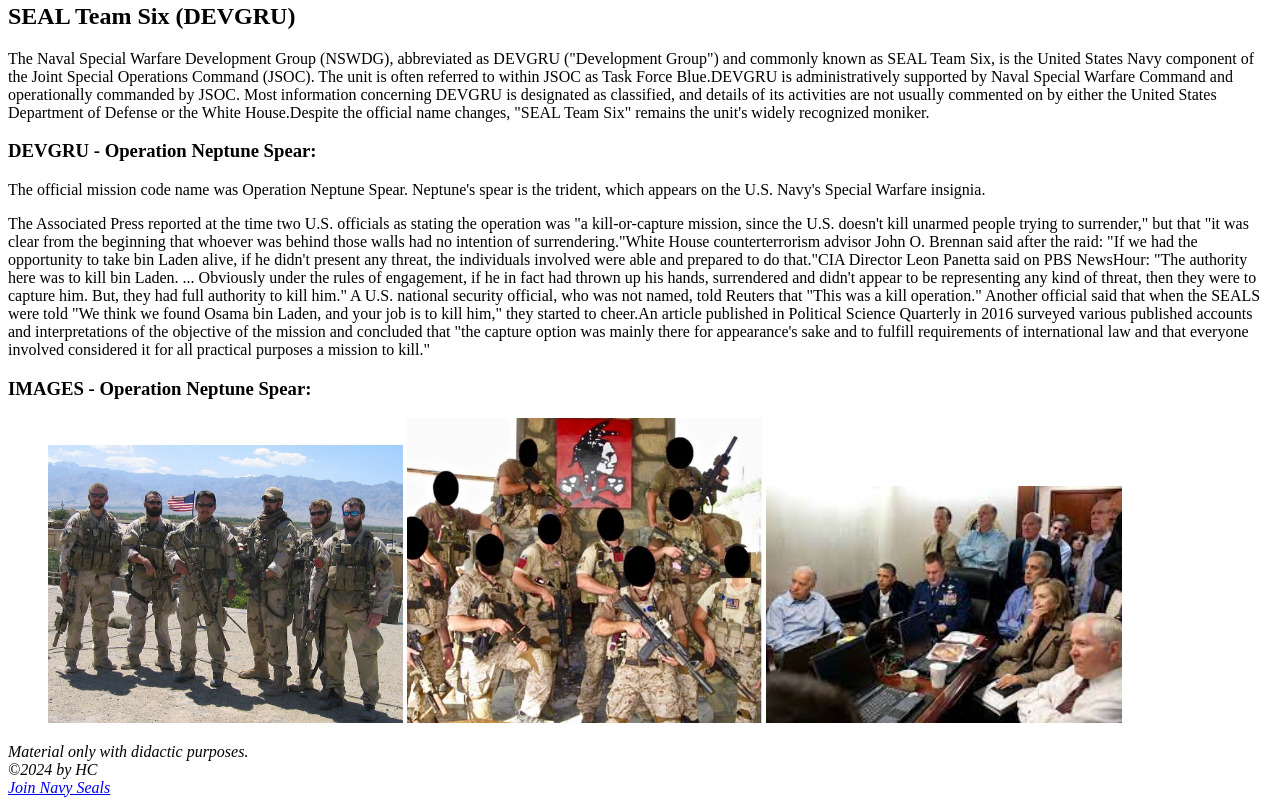
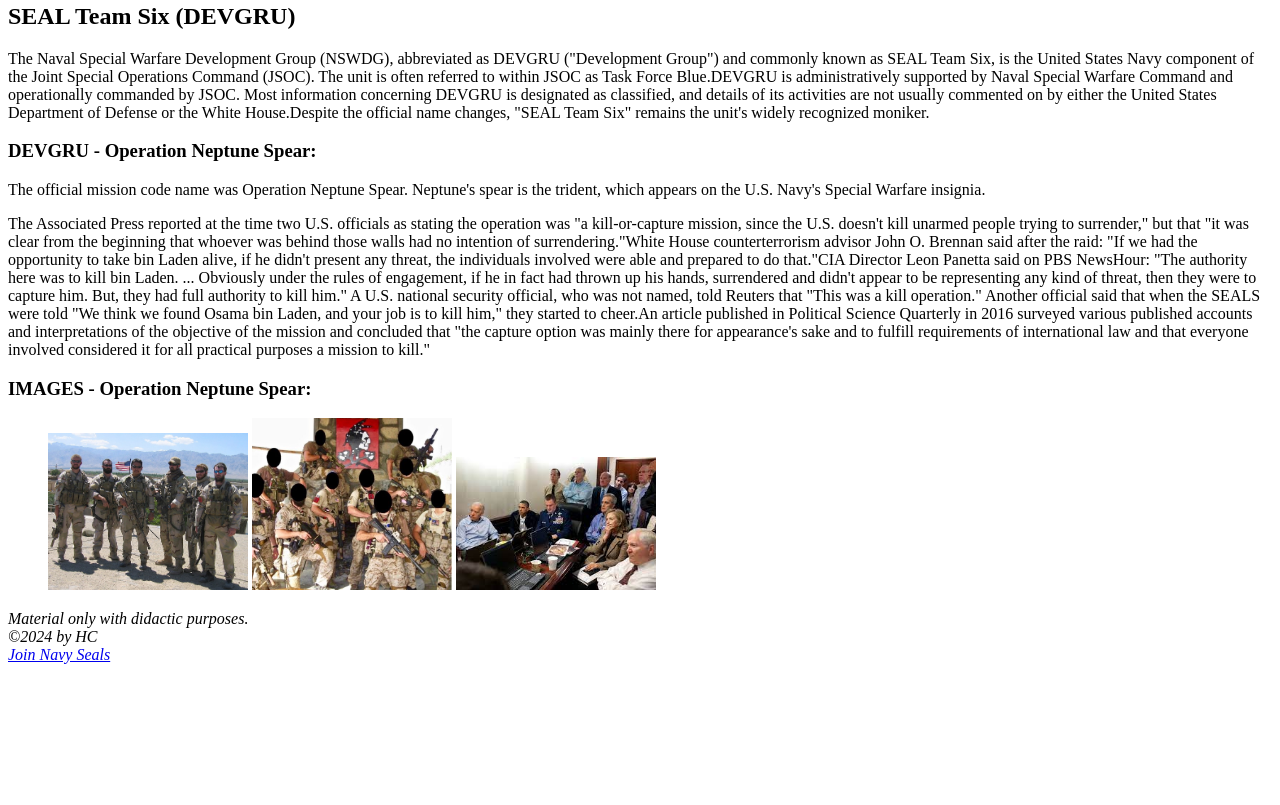
Before and after one commit to HenriqueCorazzaHC/navySealsWD4E, a plain HTML site: page index.html in a window 1280 px wide. Shown: the part 466-1271 px from the top of the page. After the commit the page ends 1138 px from the top, so only its background shows below. Drawn offline with Linux system fonts and the light colour scheme.

Commit message:
Update width 200 index.html

```diff
--- a/index.html
+++ b/index.html
@@ -38,9 +38,9 @@
         <p>The Associated Press reported at the time two U.S. officials as stating the operation was "a kill-or-capture mission, since the U.S. doesn't kill unarmed people trying to surrender," but that "it was clear from the beginning that whoever was behind those walls had no intention of surrendering."White House counterterrorism advisor John O. Brennan said after the raid: "If we had the opportunity to take bin Laden alive, if he didn't present any threat, the individuals involved were able and prepared to do that."CIA Director Leon Panetta said on PBS NewsHour: "The authority here was to kill bin Laden. ... Obviously under the rules of engagement, if he in fact had thrown up his hands, surrendered and didn't appear to be representing any kind of threat, then they were to capture him. But, they had full authority to kill him." A U.S. national security official, who was not named, told Reuters that "This was a kill operation." Another official said that when the SEALS were told "We think we found Osama bin Laden, and your job is to kill him," they started to cheer.An article published in Political Science Quarterly in 2016 surveyed various published accounts and interpretations of the objective of the mission and concluded that "the capture option was mainly there for appearance's sake and to fulfill requirements of international law and that everyone involved considered it for all practical purposes a mission to kill."</p>
         <h3>IMAGES - Operation Neptune Spear:</h3>
         <figure>
-            <img src="imgs/navyImg1.jpg" width="30%" alt="Navy Seals Red Wing Operation Picture">
-            <img src="imgs/navyImg2.jpg" width="30%" alt="Navy Seals Operation Neptune Spear Picture">
-            <img src="imgs/navyImg3.jpeg" width="30%" alt="US Government planning Operation Neptune Spear">
+            <img src="imgs/navyImg1.jpg" width="200" alt="Navy Seals Red Wing Operation Picture">
+            <img src="imgs/navyImg2.jpg" width="200" alt="Navy Seals Operation Neptune Spear Picture">
+            <img src="imgs/navyImg3.jpeg" width="200" alt="US Government planning Operation Neptune Spear">
         </figure>
         <footer>
             <address>
```
